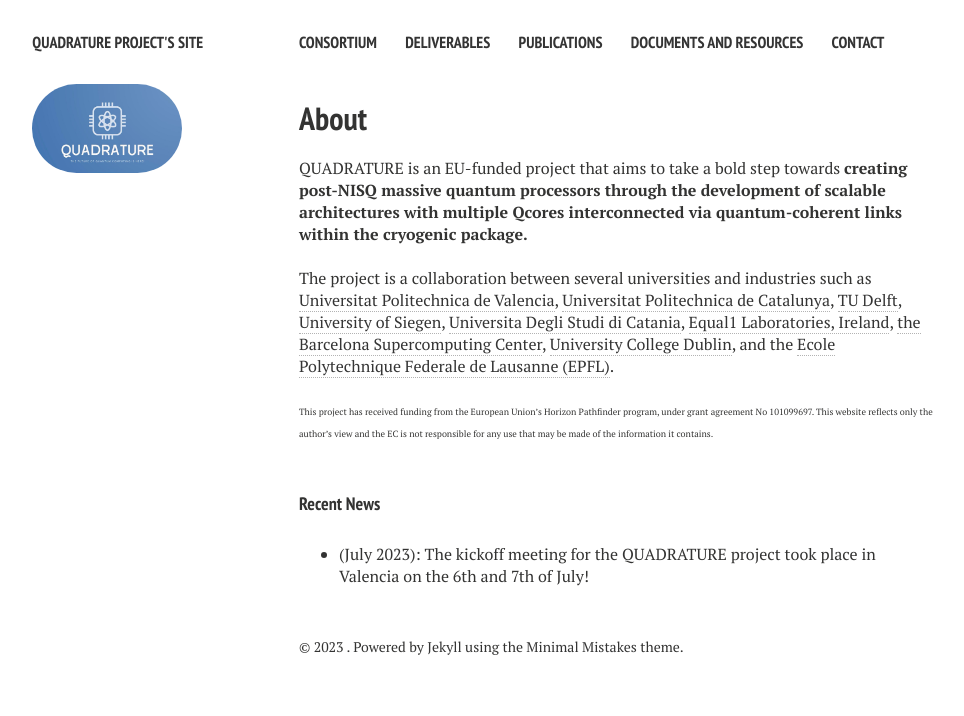
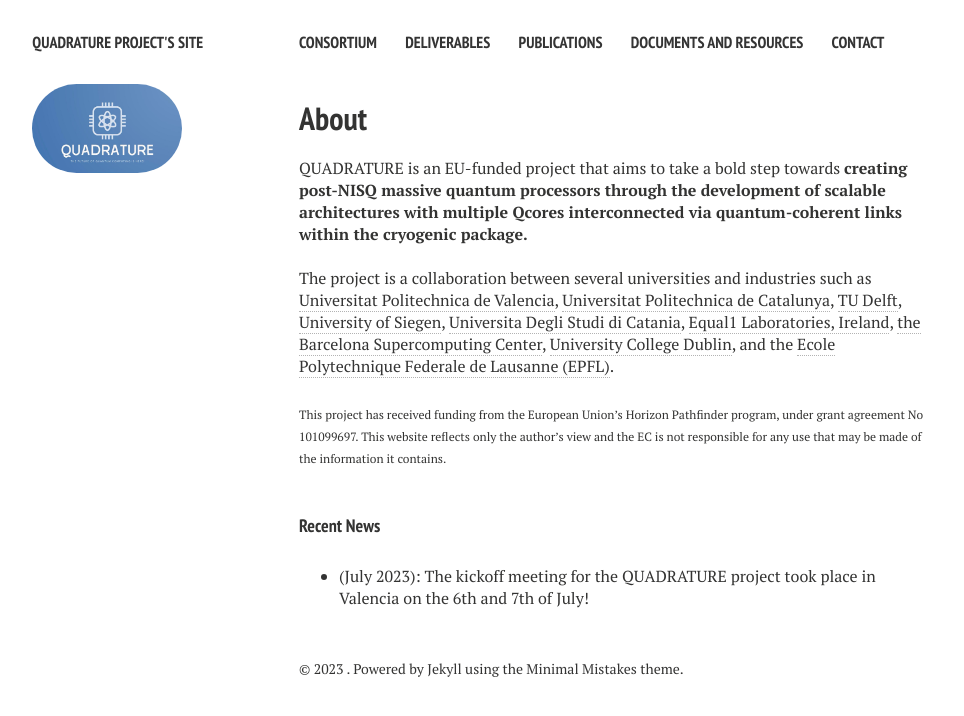
Before and after one commit to biddu/biddu.github.io, a Jekyll site: the page built from index.md, in a window 1280 px wide. Shown: the top 716 px of the page, without its empty margins (21-985 px from the left). Built offline with Jekyll 4.4.1, drawn with Linux system fonts in a browser that asks for light colours; nearby versions of some CDN libraries; comment, search, counter and statistics services are not loaded.

```diff
--- a/index.md
+++ b/index.md
@@ -12,7 +12,7 @@ QUADRATURE is an EU-funded project that aims to take a bold step towards **creat
 The project is a collaboration between several universities and industries such as [Universitat Politechnica de Valencia](https://www.upv.es/en), [Universitat Politechnica de Catalunya](https://www.upc.edu/ca), [TU Delft](https://www.tudelft.nl/en/), [University of Siegen](https://www.uni-siegen.de/start/), [Universita Degli Studi di Catania](https://www.unict.it/), [Equal1 Laboratories, Ireland](https://www.equal1.com/), [the Barcelona Supercomputing Center](https://www.bsc.es/), [University College Dublin](https://www.ucd.ie/), and the [Ecole Polytechnique Federale de Lausanne (EPFL)](https://www.epfl.ch/en/).
 
 <br />
-<sub><sup>This project has received funding from the European Union’s Horizon Pathfinder program, under grant agreement No  101099697. This website reflects only the author’s view and the EC is not responsible for any use that may be made of the information it contains. </sup></sub>
+<sub>This project has received funding from the European Union’s Horizon Pathfinder program, under grant agreement No  101099697. This website reflects only the author’s view and the EC is not responsible for any use that may be made of the information it contains. </sub>
 
 <br />
 
```
